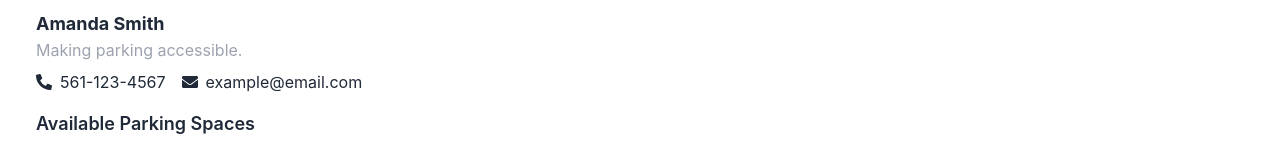
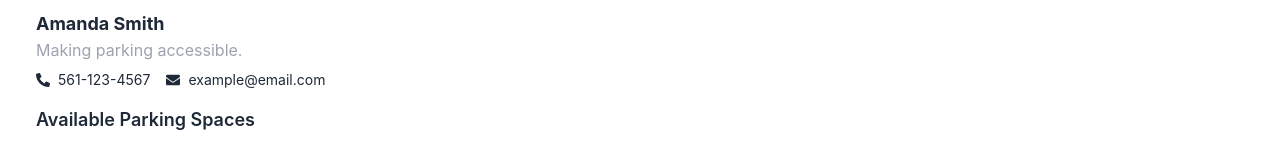
Before and after one commit to Civic-Rangers/app, a React (Vite) app: page /donor/spots in a window 1280 px wide. Shown: the part 326-486 px from the top of the page. Built offline with nearby package versions, Linux system fonts and the light colour scheme.

Commit message:
remove unused code

```diff
--- a/src/components/Profile.tsx
+++ b/src/components/Profile.tsx
@@ -28,12 +28,6 @@ type Request = {
 }
 
 export function Profile({ role, name, description, phone, email, availableSpaces, isLoggedInUser }: ProfileProps) {
-    // Example requests data with profile image and location
-    const requests: Request[] = [
-        { name: "John Doe", phone: "555-123-4567", vehicle: "Toyota Camry 2020", profileImg: "https://img.daisyui.com/images/stock/photo-1534528741775-53994a69daeb.webp", location: "Miami, FL" },
-        { name: "Jane Smith", phone: "555-987-6543", vehicle: "Honda Civic 2018", profileImg: "https://img.daisyui.com/images/stock/photo-1534528741775-53994a69daeb.webp", location: "Fort Lauderdale, FL" },
-        { name: "Michael Johnson", phone: "555-654-3210", vehicle: "Tesla Model 3 2021", profileImg: "https://img.daisyui.com/images/stock/photo-1534528741775-53994a69daeb.webp", location: "Orlando, FL" }
-    ];
 
     return (
         <div className="p-4 pb-20">
@@ -73,12 +67,12 @@ export function Profile({ role, name, description, phone, email, availableSpaces
                         <p className="text-gray-400">{description}</p>
                         <div className="flex gap-4 mt-2">
                             <div className="flex items-center gap-2">
-                                <FaPhoneAlt size={16} />
-                                <p>{phone}</p>
+                                <FaPhoneAlt size={14} />
+                                <p className="text-sm">{phone}</p>
                             </div>
                             <div className="flex items-center gap-2">
-                                <FaEnvelope size={16} />
-                                <p>{email}</p>
+                                <FaEnvelope size={14} />
+                                <p className="text-sm">{email}</p>
                             </div>
                         </div>
                     </div>
--- a/src/pages/donor/Requests.tsx
+++ b/src/pages/donor/Requests.tsx
@@ -5,41 +5,11 @@ const mockRequests = [
   { id: 2, name: 'Jane Smith', image: 'https://img.daisyui.com/images/stock/photo-1534528741775-53994a69daeb.webp', phone: '561-123-4567', location: 'Tamarac, FL', date: '2023-10-02', time: '11:00 AM', status: 'Success' },
   { id: 3, name: 'Alice Johnson', image: 'https://img.daisyui.com/images/stock/photo-1534528741775-53994a69daeb.webp', phone: '561-123-4567', location: 'Tamarac, FL', date: '2023-10-03', time: '12:00 PM', status: 'Failure' },
   { id: 4, name: 'Bob Brown', image: 'https://img.daisyui.com/images/stock/photo-1534528741775-53994a69daeb.webp', phone: '561-123-4567', location:'Tamarac, FL', date: '2023-10-04', time: '01:00 PM', status: 'Success' },
-  { id: 5, name: 'Tom Davis', image: 'https://img.daisyui.com/images/stock/photo-1534528741775-53994a69daeb.webp', phone: '561-123-4567', location:'Tamarac, Fl', date: '2023-10-05', time: '02:00 PM', status: 'Success' },
+  { id: 5, name: 'Tom Davis', image: 'https://img.daisyui.com/images/stock/photo-1534528741775-53994a69daeb.webp', phone: '561-123-4567', location:'Tamarac, FL', date: '2023-10-05', time: '02:00 PM', status: 'Success' },
 ]
 
 const Requests: React.FC = () => {
   return (
-    // <>
-    //   <h1 className="mb-4 text-2xl font-bold">Requests</h1>
-    //   <div className="overflow-x-auto">
-    //     <table className="min-w-full border border-gray-700 bg-gray-800">
-    //       <thead>
-    //         <tr>
-    //           <th className="border-b border-gray-700 px-4 py-2">ID</th>
-    //           <th className="border-b border-gray-700 px-4 py-2">Name</th>
-    //           <th className="border-b border-gray-700 px-4 py-2">Date</th>
-    //           <th className="border-b border-gray-700 px-4 py-2">Time</th>
-    //           <th className="border-b border-gray-700 px-4 py-2">Status</th>
-    //         </tr>
-    //       </thead>
-    //       <tbody>
-    //         {mockRequests.map(request => (
-    //           <tr key={request.id} className="hover:bg-gray-700">
-    //             <td className="border-b border-gray-700 px-4 py-2">{request.id}</td>
-    //             <td className="border-b border-gray-700 px-4 py-2">{request.name}</td>
-    //             <td className="border-b border-gray-700 px-4 py-2">{request.date}</td>
-    //             <td className="border-b border-gray-700 px-4 py-2">{request.time}</td>
-    //             <td
-    //               className={`border-b border-gray-700 px-4 py-2 ${request.status === 'Approved' ? 'text-green-400' : request.status === 'Rejected' ? 'text-red-400' : 'text-yellow-400'}`}>
-    //               {request.status}
-    //             </td>
-    //           </tr>
-    //         ))}
-    //       </tbody>
-    //     </table>
-    //   </div>
-    // </>
     <>
       <div className='mt-8'>
         <h1 className='text-2xl font-bold'>Requests</h1>
```
